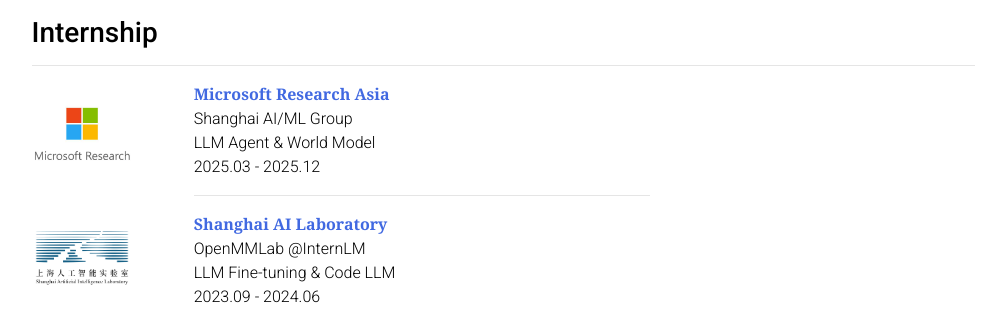
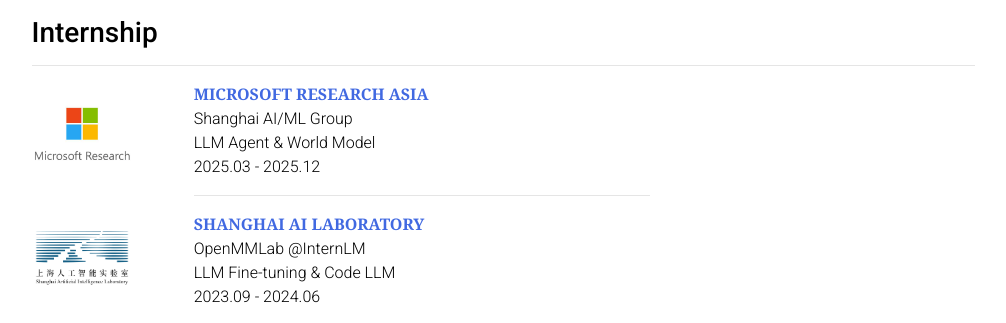
Before and after one commit to MatCaviar/MatCaviar.github.io, a Jekyll site: the page built from _pages/MatCaivar.md, in a window 1280 px wide and 900 px high, scrolled down 844 px, cut to the strip 177-803 px from the top of the window. Shown: the top 323 px of the strip, without its empty margins (137-1143 px from the left). Built offline with Jekyll 4.4.1, drawn with Linux system fonts in a browser that asks for light colours; nearby versions of some CDN libraries; a style sheet for code colours, icons or effects is not loaded.

Commit message:
Update MatCaivar.md

```diff
--- a/_pages/MatCaivar.md
+++ b/_pages/MatCaivar.md
@@ -76,11 +76,11 @@ I am a Ph.D candidate in Computer Science and Technology at Tongji University, a
       </div>
       <div class="col-md-6">
         <div class="Internship-details">
-        <div><span style="font-weight: bold"><font face="Georgia" color="RoyalBlue"><B>Microsoft Research Asia</B></font></span></div>
+        <div><span style="font-weight: bold"><font face="Georgia" color="RoyalBlue"><B>MICROSOFT RESEARCH ASIA</B></font></span></div>
         <div>Shanghai AI/ML Group</div><div> LLM Agent & World Model</div><div> 2025.03 - 2025.12</div>
         <hr />
         <div class="Internship-details">
-        <div><span style="font-weight: bold"><font face="Georgia" color="RoyalBlue"><B>Shanghai AI Laboratory</B></font></span></div>
+        <div><span style="font-weight: bold"><font face="Georgia" color="RoyalBlue"><B>SHANGHAI AI LABORATORY</B></font></span></div>
         <div>OpenMMLab @InternLM</div><div>LLM Fine-tuning & Code LLM</div><div> 2023.09 - 2024.06 </div>
       </div>
     </div>
```
